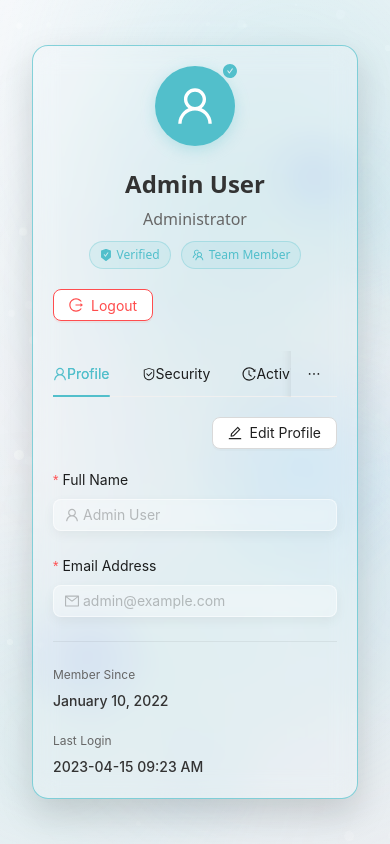
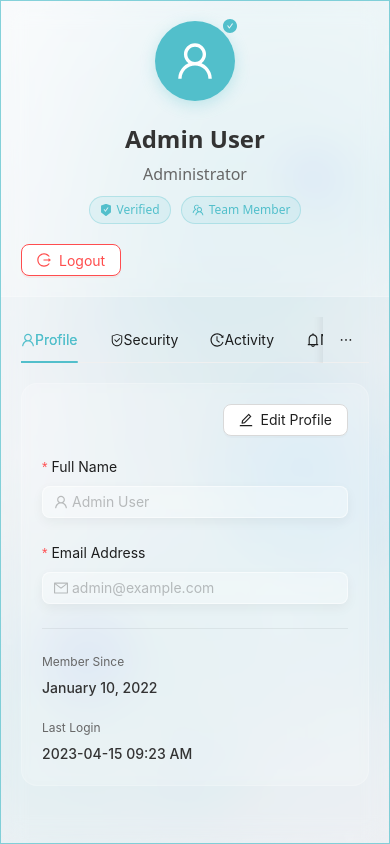
Before and after one commit to ab70/mindful-login-animations, a React (Vite) app: page /profile in a window 390 px wide. Built offline with nearby package versions, Linux system fonts and the light colour scheme.

Commit message:
Fix profile page card layout
The profile page card was not taking up the full page width. This commit fixes the layout to ensure the card spans the entire page.

```diff
--- a/src/pages/Profile.tsx
+++ b/src/pages/Profile.tsx
@@ -107,13 +107,13 @@ const Profile = () => {
   ];
 
   return (
-    <div className="login-page">
+    <div className="login-page profile-page">
       <div className="login-background" style={{ position: 'fixed' }}>
         <LoginBackground />
       </div>
 
-      <div className="profile-container">
-        <div className={`profile-card ${glassActive ? 'glass-active' : ''} ${contentVisible ? 'visible' : ''}`}>
+      <div className={`profile-fullpage-container ${glassActive ? 'glass-active' : ''} ${contentVisible ? 'visible' : ''}`}>
+        <div className="profile-header-container">
           <div className="profile-header">
             <div className="profile-avatar-section">
               <Badge count={<CheckCircleFilled style={{ color: '#52bfcb' }} />} offset={[-5, 5]}>
@@ -148,7 +148,9 @@ const Profile = () => {
               Logout
             </Button>
           </div>
+        </div>
 
+        <div className="profile-content-container">
           <Tabs defaultActiveKey="profile" className="profile-tabs">
             <TabPane
               tab={
@@ -178,6 +180,7 @@ const Profile = () => {
                   layout="vertical"
                   initialValues={userData}
                   onFinish={handleSaveProfile}
+                  className="profile-form"
                 >
                   <Form.Item
                     name="name"
--- a/src/styles/login.css
+++ b/src/styles/login.css
@@ -1,3 +1,4 @@
+
 /* Login Page Animations */
 @keyframes fadeIn {
   from {
@@ -904,22 +905,15 @@
 }
 
 /* Profile Page Styles */
-.profile-container {
-  display: flex;
-  justify-content: center;
-  align-items: center;
+.profile-page {
+  overflow-y: auto;
   min-height: 100vh;
-  padding: 2rem;
-  position: relative;
-  z-index: 10;
 }
 
-.profile-card {
+.profile-fullpage-container {
   width: 100%;
-  max-width: 900px;
+  min-height: 100vh;
   background: rgba(255, 255, 255, 0.85);
-  border-radius: 16px;
-  padding: 30px;
   position: relative;
   z-index: 10;
   overflow: hidden;
@@ -929,14 +923,16 @@
   border: 1px solid rgba(255, 255, 255, 0.2);
   opacity: 0;
   transform: translateY(20px);
+  display: flex;
+  flex-direction: column;
 }
 
-.profile-card.visible {
+.profile-fullpage-container.visible {
   opacity: 1;
   transform: translateY(0);
 }
 
-.profile-card.glass-active {
+.profile-fullpage-container.glass-active {
   background: rgba(255, 255, 255, 0.15);
   backdrop-filter: blur(12px);
   box-shadow: 0 15px 35px rgba(0, 0, 0, 0.15);
@@ -944,11 +940,29 @@
   animation: scaleIn 0.6s ease-out forwards, borderGlow 4s infinite;
 }
 
+.profile-header-container {
+  background: rgba(255, 255, 255, 0.2);
+  backdrop-filter: blur(20px);
+  border-bottom: 1px solid rgba(255, 255, 255, 0.2);
+  padding: 20px 40px;
+}
+
+.profile-content-container {
+  flex: 1;
+  padding: 30px 40px;
+  overflow-y: auto;
+  max-width: 1200px;
+  margin: 0 auto;
+  width: 100%;
+}
+
 .profile-header {
   display: flex;
   justify-content: space-between;
   align-items: center;
-  margin-bottom: 30px;
+  max-width: 1200px;
+  margin: 0 auto;
+  width: 100%;
 }
 
 .profile-avatar-section {
@@ -1005,12 +1019,22 @@
 
 .profile-form-container {
   position: relative;
+  background: rgba(255, 255, 255, 0.1);
+  padding: 30px;
+  border-radius: 16px;
+  border: 1px solid rgba(255, 255, 255, 0.2);
+  backdrop-filter: blur(8px);
+}
+
+.profile-form {
+  max-width: 600px;
+  margin: 0 auto;
 }
 
 .profile-actions {
   position: absolute;
-  top: 0;
-  right: 0;
+  top: 20px;
+  right: 20px;
   z-index: 1;
 }
 
@@ -1045,7 +1069,11 @@
 .security-container,
 .activity-container,
 .notifications-container {
-  padding: 0 10px;
+  padding: 30px;
+  background: rgba(255, 255, 255, 0.1);
+  border-radius: 16px;
+  border: 1px solid rgba(255, 255, 255, 0.2);
+  backdrop-filter: blur(8px);
 }
 
 .activity-details {
@@ -1106,26 +1134,6 @@
   .login-card {
     box-shadow: 0 10px 30px rgba(0, 0, 0, 0.12);
   }
-}
-
-@media (max-width: 576px) {
-  .login-card {
-    padding: 30px 20px;
-  }
-
-  .feature-list {
-    grid-template-columns: 1fr;
-  }
-}
-
-@media (max-width: 992px) {
-  .profile-card {
-    max-width: 100%;
-  }
-
-  .profile-info-section {
-    grid-template-columns: 1fr;
-  }
 
   .profile-header {
     flex-direction: column;
@@ -1136,11 +1144,43 @@
   .profile-avatar-section {
     width: 100%;
   }
+
+  .profile-header-container {
+    padding: 20px;
+  }
+
+  .profile-content-container {
+    padding: 20px;
+  }
+}
+
+@media (max-width: 768px) {
+  .profile-info-section {
+    grid-template-columns: 1fr;
+  }
+
+  .profile-form-container,
+  .security-container,
+  .activity-container,
+  .notifications-container {
+    padding: 20px;
+  }
+
+  .profile-actions {
+    position: static;
+    margin-bottom: 20px;
+    display: flex;
+    justify-content: flex-end;
+  }
 }
 
 @media (max-width: 576px) {
-  .profile-card {
-    padding: 20px;
+  .login-card {
+    padding: 30px 20px;
+  }
+
+  .feature-list {
+    grid-template-columns: 1fr;
   }
 
   .profile-avatar-section {
@@ -1153,13 +1193,6 @@
     display: flex;
     flex-direction: column;
     align-items: center;
-  }
-
-  .profile-actions {
-    position: static;
-    margin-bottom: 20px;
-    display: flex;
-    justify-content: flex-end;
   }
 
   .recovery-step {
```
